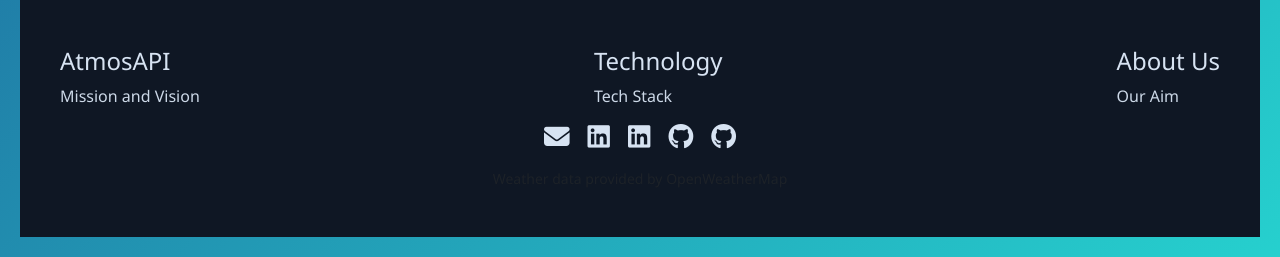
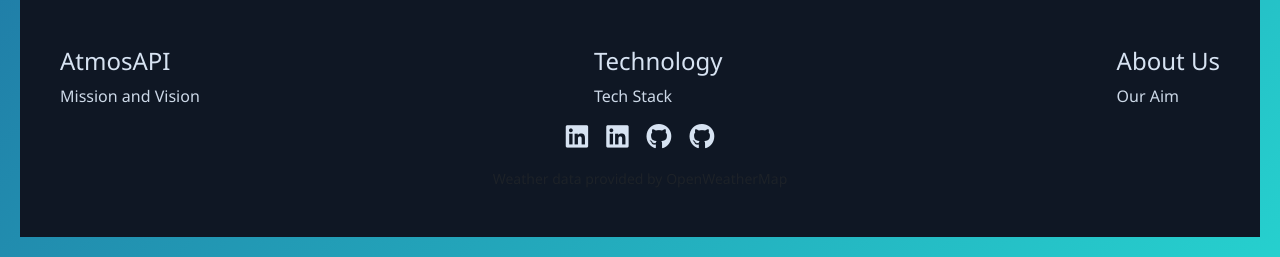
Before and after one commit to divy-0508/Atmos_api, a Flask app: page /about in a window 1280 px wide. Shown: the part 1633-1890 px from the top of the page. Run offline with Flask 3, Linux system fonts and the light colour scheme.

Commit message:
base.html

```diff
--- a/templates/base.html
+++ b/templates/base.html
@@ -79,7 +79,6 @@
       </div>
 
       <div class="social-row mt-3">
-        <a href="divy8011ansh@gmail.com" title="Mail"><i class="fas fa-envelope social-icon"></i></a>
         <a href="https://www.linkedin.com/in/rahul-chauhan-aa440a27b/" target="_blank" title="LinkedIn 1"><i class="fab fa-linkedin social-icon"></i></a>
         <a href="www.linkedin.com/in/divyansh-bansal-" target="_blank" title="LinkedIn 2"><i class="fab fa-linkedin social-icon"></i></a>
         <a href="https://github.com/RAHUL75000" target="_blank" title="GitHub 1"><i class="fab fa-github social-icon"></i></a>
```
